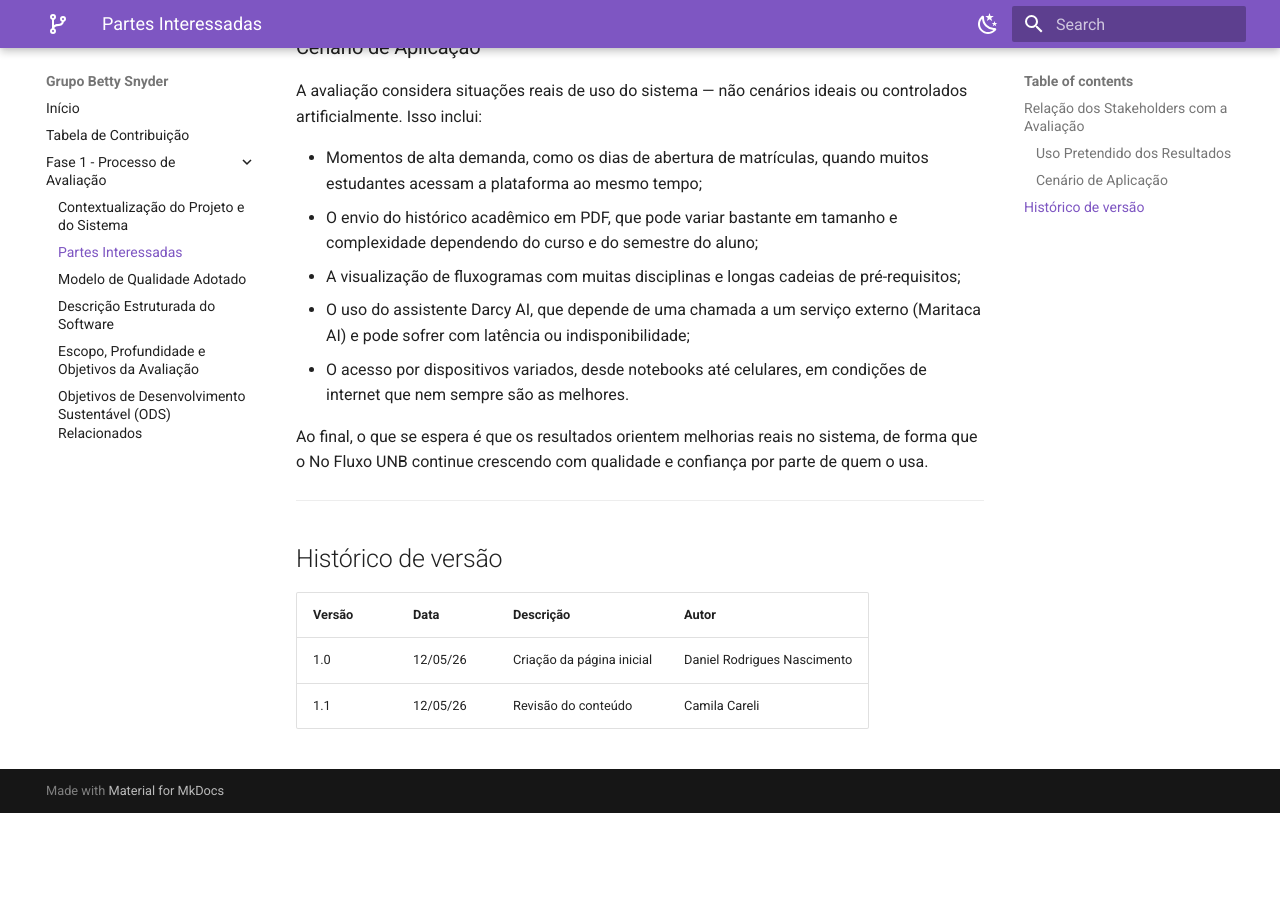
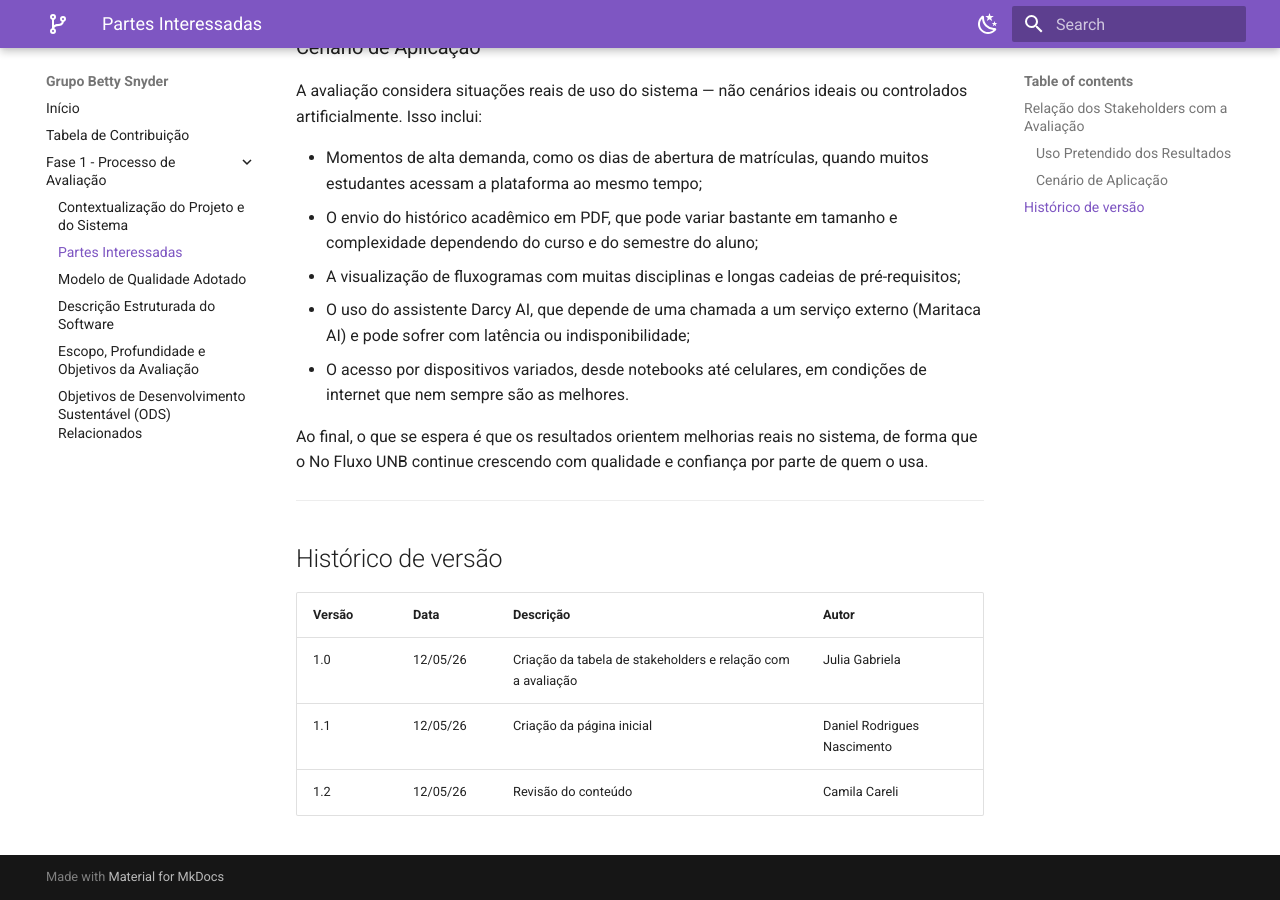
Before and after one commit to Ana-Luiza-SC/2026-1_T01_BETTY_SNYDER, an MkDocs documentation site: the page built from docs/fase1/fase1_stakeholders.md, in a window 1280 px wide and 900 px high, scrolled down 2296 px. Built offline with MkDocs 1.6.1 and Material for MkDocs 9.7.7, drawn with Linux system fonts in a browser that asks for light colours; before the commit the page ends 3109 px from its top, so only the background shows below that.

Commit message:
docs/ corrigindo tabela de versionamento

```diff
--- a/docs/fase1/fase1_stakeholders.md
+++ b/docs/fase1/fase1_stakeholders.md
@@ -56,5 +56,6 @@ Ao final, o que se espera é que os resultados orientem melhorias reais no siste
 
 | Versão | Data | Descrição | Autor |
 |---|---|---|---|
-| 1.0 | 12/05/26 | Criação da página inicial | Daniel Rodrigues Nascimento |
-| 1.1 | 12/05/26 | Revisão do conteúdo | Camila Careli |
+| 1.0 | 12/05/26 | Criação da tabela de stakeholders e relação com a avaliação | Julia Gabriela |
+| 1.1 | 12/05/26 | Criação da página inicial | Daniel Rodrigues Nascimento |
+| 1.2 | 12/05/26 | Revisão do conteúdo | Camila Careli |
```
